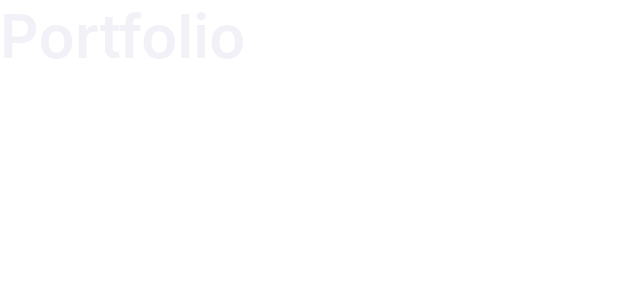
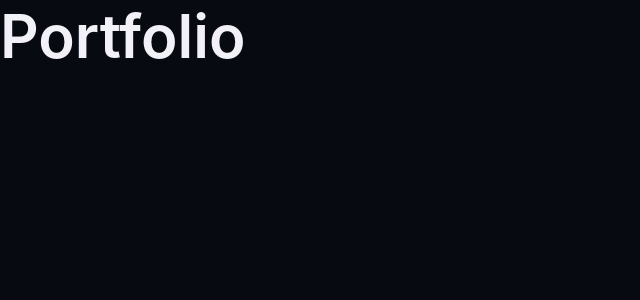
Before and after one commit to gottschalktobias1998/portfolio, a React app: page / in a window 1280 px wide. Shown: the top 300 px of the page, without its empty margins (0-640 px from the left). Built offline with nearby package versions, Linux system fonts and the light colour scheme; the HTML template or start-up script is replaced by a standard one.

Commit message:
feat: implement global styles

```diff
--- a/src/styles/base/_global.scss
+++ b/src/styles/base/_global.scss
@@ -0,0 +1,76 @@
+@use '../abstracts' as *;
+
+// ==============================================
+// Document
+// ==============================================
+
+html {
+  min-width: 320px;
+  background-color: $color-background;
+}
+
+body {
+  min-width: 320px;
+  min-height: 100vh;
+  background-color: $color-background;
+  color: $color-text-primary;
+}
+
+// ==============================================
+// Selection
+// ==============================================
+
+::selection {
+  color: $color-text-primary;
+  background-color: $color-accent-hover;
+}
+
+// ==============================================
+// Focus
+// ==============================================
+
+:focus-visible {
+  outline: 2px solid $color-accent;
+  outline-offset: 3px;
+}
+
+// ==============================================
+// Scrollbar
+// ==============================================
+
+* {
+  scrollbar-width: thin;
+  scrollbar-color: $color-border-hover $color-background;
+}
+
+::-webkit-scrollbar {
+  width: 8px;
+}
+
+::-webkit-scrollbar-track {
+  background: $color-background;
+}
+
+::-webkit-scrollbar-thumb {
+  background: $color-border-hover;
+  border-radius: $radius-full;
+}
+
+::-webkit-scrollbar-thumb:hover {
+  background: $color-accent-hover;
+}
+
+// ==============================================
+// Accessibility
+// ==============================================
+
+@media (prefers-reduced-motion: reduce) {
+  *,
+  *::before,
+  *::after {
+    scroll-behavior: auto;
+    animation-duration: 0.01ms;
+    animation-iteration-count: 1;
+    transition-duration: 0.01ms;
+  }
+}
```
